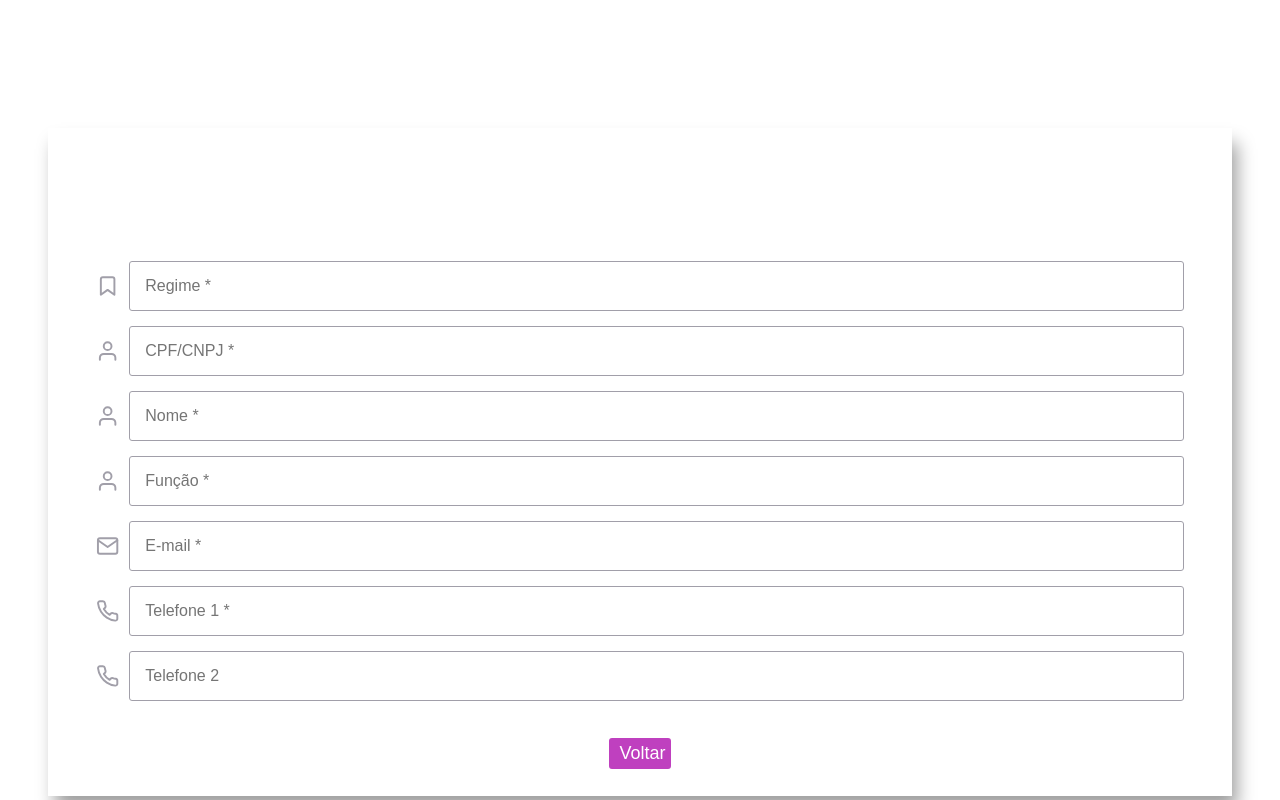
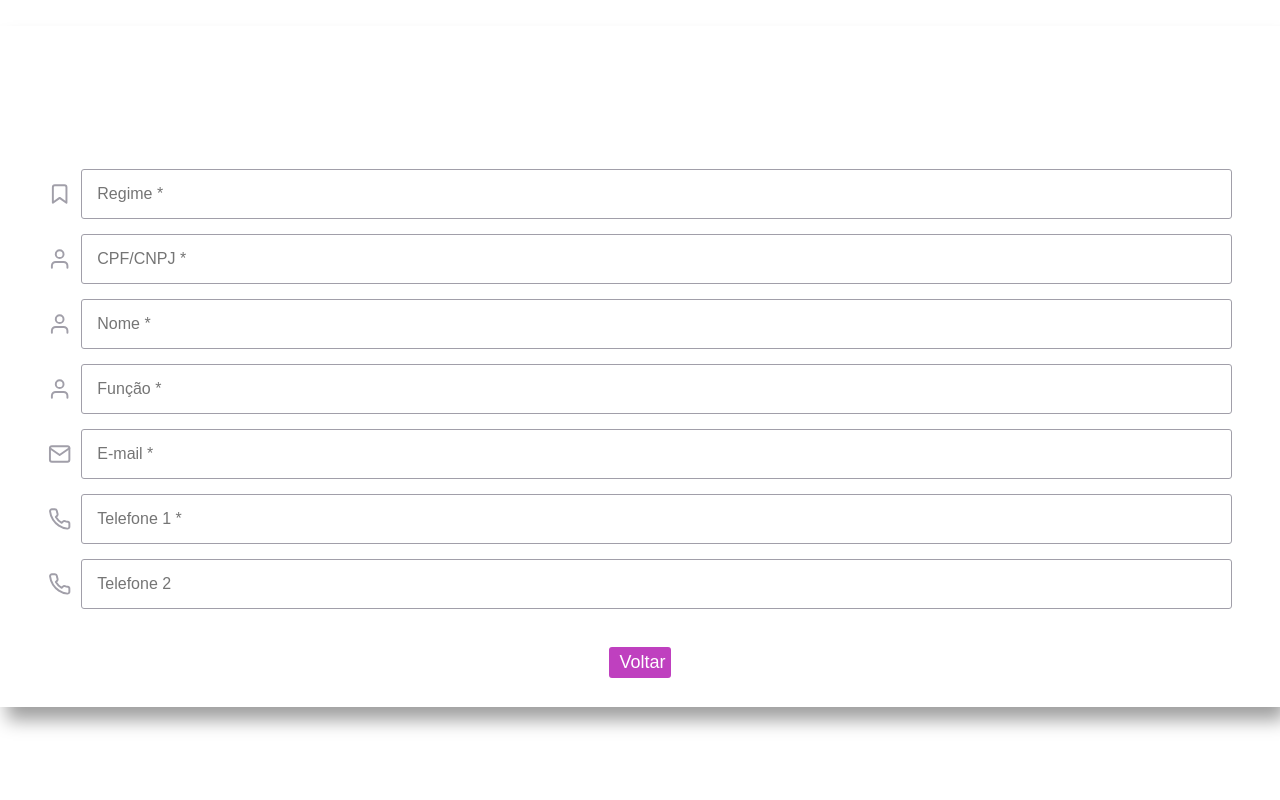
Before and after one commit to omateusamaral/frontend-open-circle, a React (Create React App) app: page /user/1/view in a window 1280 px wide. Built offline with nearby package versions, Linux system fonts and the light colour scheme; no server answers.

Commit message:
arrumando detalhes de estilazação

```diff
--- a/src/Pages/ViewUser/styles.ts
+++ b/src/Pages/ViewUser/styles.ts
@@ -8,10 +8,9 @@ export const Container = styled.main`
 `;
 
 export const Content = styled.main`
-  margin-top: 10%;
+  margin-top: 2%;
   background-color: transparent;
-  margin: 0 3rem 0 3rem;
-  margin-top: 10%;
+
   -webkit-box-shadow: 6px 14px 17px -1px rgba(0, 0, 0, 0.38);
   box-shadow: 6px 14px 17px -1px rgba(0, 0, 0, 0.38);
 `;
```
